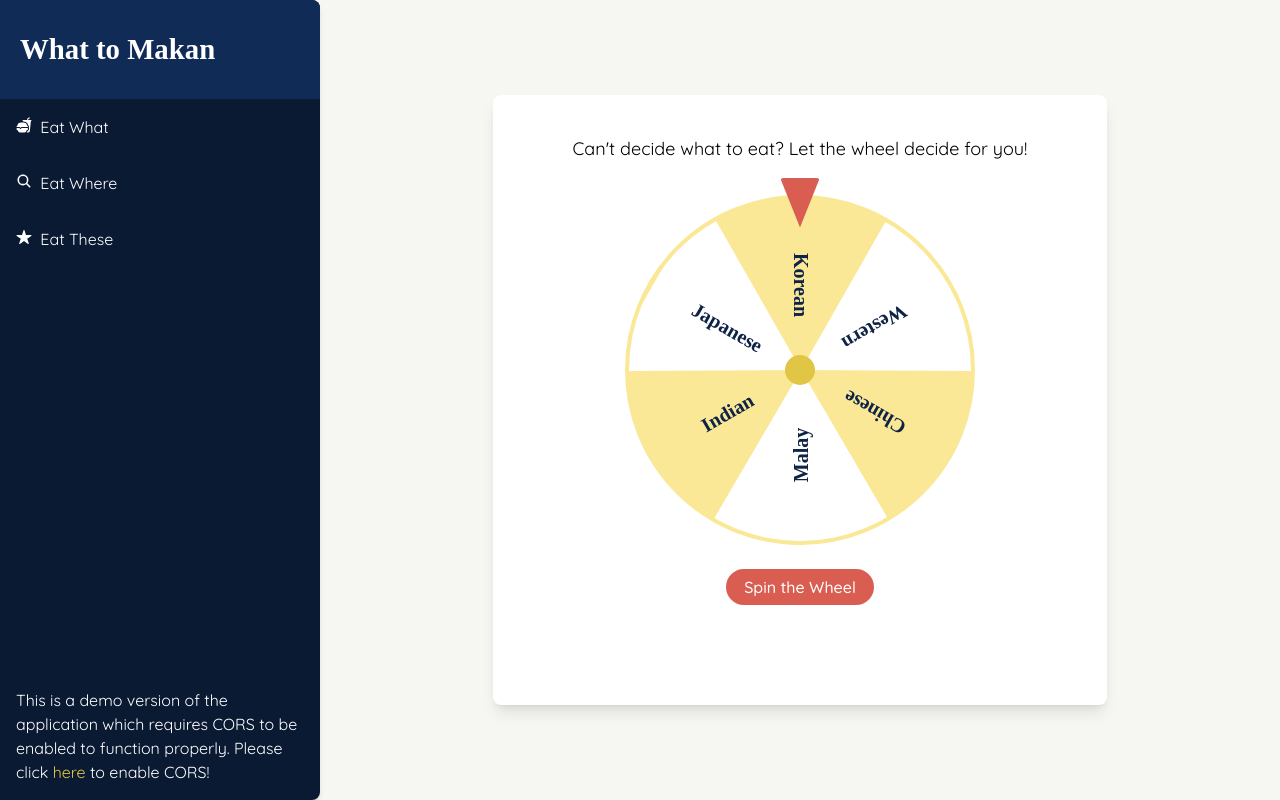
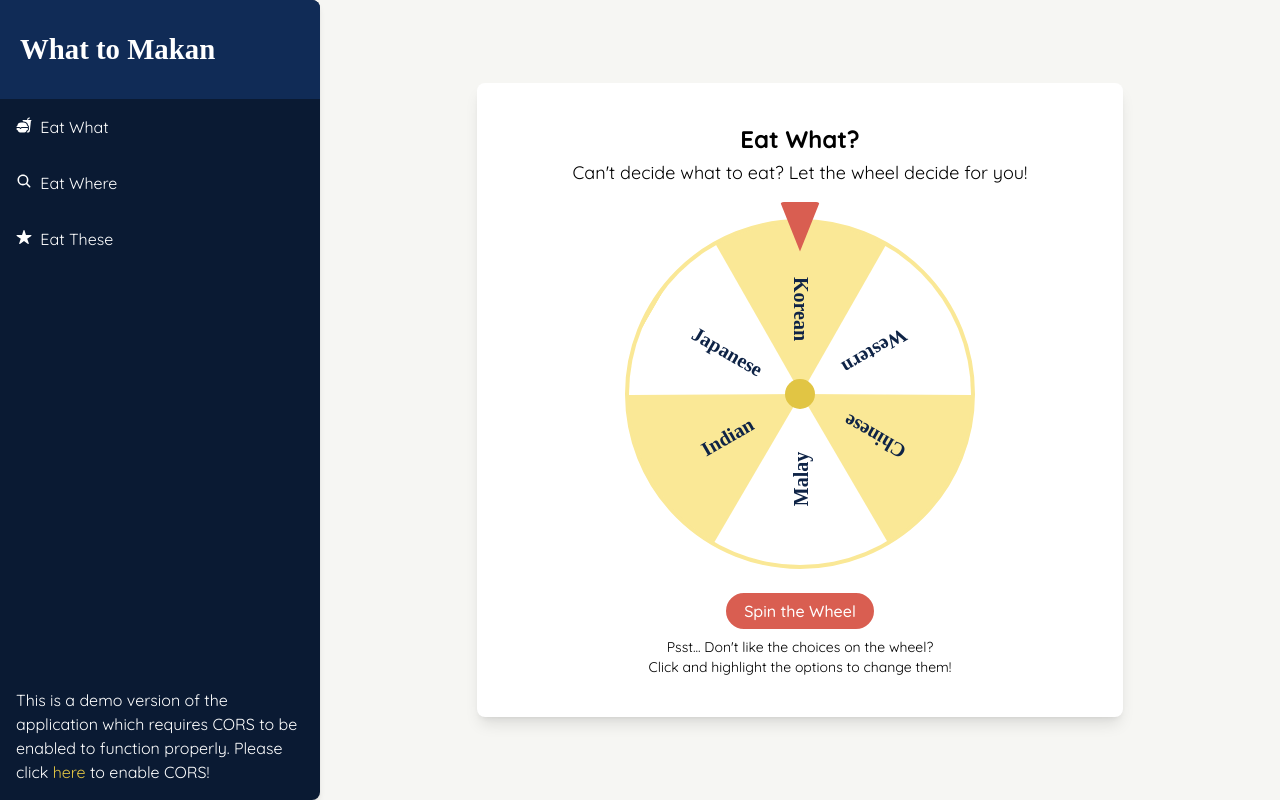
Before and after one commit to charmainelhm/what-to-makan, a React (Create React App) app: page / in a window 1280 px wide. Built offline with nearby package versions, Linux system fonts and the light colour scheme; no server answers; a web font is replaced by a local one.

Commit message:
Update heading for each route

```diff
--- a/src/components/FavList.js
+++ b/src/components/FavList.js
@@ -1,6 +1,7 @@
 import FavItem from "./FavItem";
 import { ListsContext } from "../App";
 import { useContext } from "react";
+import { IoStar } from "react-icons/io5";
 
 export default function FavList() {
   const { favList, setFavList } = useContext(ListsContext);
@@ -17,9 +18,11 @@ export default function FavList() {
   });
   return (
     <>
-      <h3>This is where you can find places you've starred!</h3>
-      <div className="grid grid-cols-auto-fill gap-5">
-        {foodArr.length === 0 ? "No items here yet" : foodArr}
+      <h3>Eat These!</h3>
+      <div className="grid grid-cols-auto-fill gap-5 py-8">
+        {foodArr.length === 0
+          ? "Places you have liked will be found here, start adding restaurants to your collection now!"
+          : foodArr}
       </div>
     </>
   );
--- a/src/components/Roulette.js
+++ b/src/components/Roulette.js
@@ -80,8 +80,11 @@ export default function Roulette({ updateInput }) {
   }, [rotation]);
 
   return (
-    <div className="card py-10 px-20">
-      <h3>Can't decide what to eat? Let the wheel decide for you!</h3>
+    <div className="card py-10 px-24">
+      <h3 className="mb-1">Eat What?</h3>
+      <p className="text-lg">
+        Can't decide what to eat? Let the wheel decide for you!
+      </p>
       <div className="wheel-wrapper">
         <div
           className="wheel mb-4"
@@ -98,9 +101,13 @@ export default function Roulette({ updateInput }) {
       >
         Spin the Wheel
       </button>
+      <p className="text-sm mt-2">
+        Psst... Don't like the choices on the wheel? <br /> Click and highlight
+        the options to change them!
+      </p>
       <div
         className="flex justify-center items-center mt-6"
-        style={{ opacity: isSpinning ? "0" : "1" }}
+        style={{ display: isSpinning ? "none" : "flex" }}
       >
         <p>The wheel chooses {chosenOption}!</p>
         <button
--- a/src/components/Search.js
+++ b/src/components/Search.js
@@ -16,7 +16,7 @@ export default function Search({ updateInput }) {
   };
   return (
     <>
-      {/* <h3>This is the search section</h3> */}
+      <h3 className="mb-3">Eat Where?</h3>
       <form onSubmit={handleSubmit} className="search-bar mb-4">
         <input
           className="grow py-3 px-4"
--- a/src/index.css
+++ b/src/index.css
@@ -20,7 +20,8 @@
   }
 
   h1,
-  h2 {
+  h2,
+  h3 {
     @apply font-bold;
   }
 
@@ -34,7 +35,7 @@
   }
 
   h3 {
-    @apply text-lg;
+    @apply text-2xl;
   }
 
   /* input {
```
